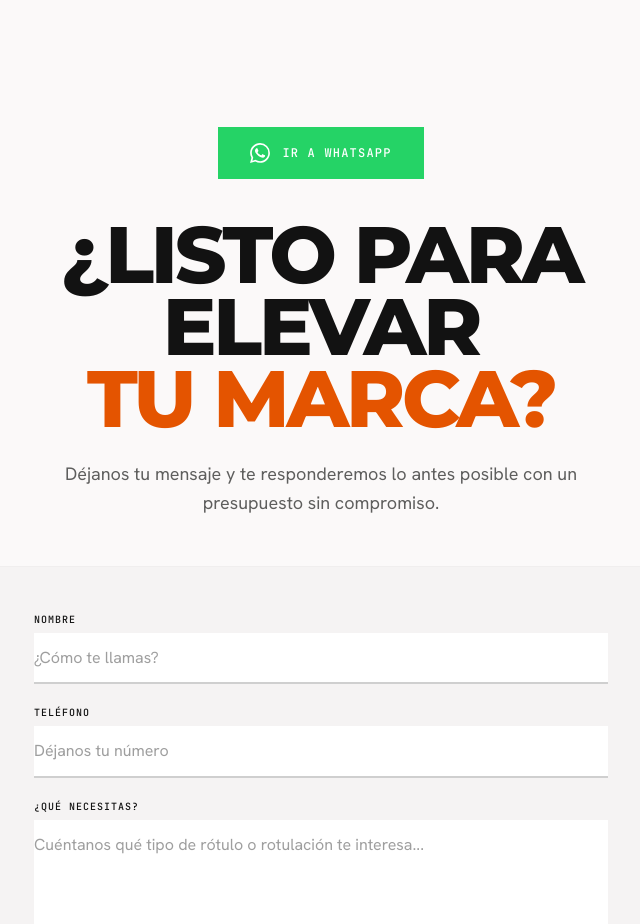
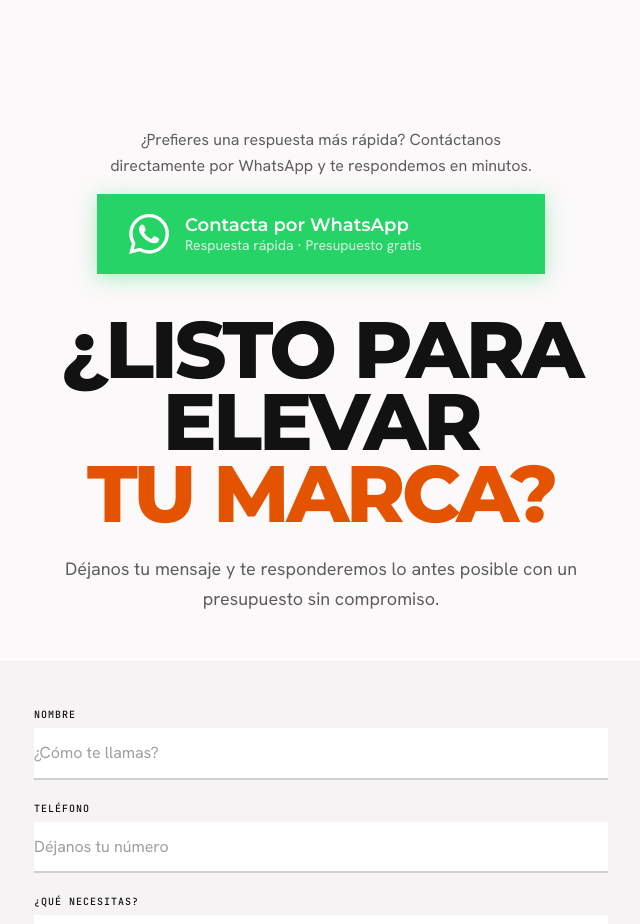
Before and after one commit to elgranjm3000/rotulossalmozora, a Next.js app: page / in a window 1280 px wide. Shown: the part 7960-8884 px from the top of the page, without its empty margins (319-959 px from the left). Built offline with nearby package versions, Linux system fonts and the light colour scheme.

Commit message:
Redesign WhatsApp button above contact form
- Larger prominent button with icon + two-line text
- Descriptive intro text: '¿Prefieres una respuesta más rápida?'
- Green shadow glow for visibility
- Button: Contacta por WhatsApp / Respuesta rápida · Presupuesto gratis

```diff
--- a/components/CTA.tsx
+++ b/components/CTA.tsx
@@ -46,17 +46,32 @@ export function CTA() {
         <div className="max-w-2xl mx-auto">
           {/* Header */}
           <div className="reveal text-center mb-12">
+            <div className="mb-10 max-w-md mx-auto">
+              <p className="font-body text-body-md text-secondary mb-4">
+                ¿Prefieres una respuesta más rápida? Contáctanos directamente por WhatsApp y te respondemos en minutos.
+              </p>
               <a
                 href="https://wa.me/34620049872"
                 target="_blank"
                 rel="noopener noreferrer"
-              className="inline-flex items-center gap-3 mb-10 px-8 py-4 bg-[#25D366] text-white font-mono text-label-md uppercase tracking-widest hover:bg-[#20bd5a] transition-colors"
+                className="flex items-center gap-4 px-8 py-5 bg-[#25D366] text-white hover:bg-[#1fbd5a] transition-all hover:scale-[1.02] active:scale-95"
+                style={{
+                  boxShadow: '0 4px 20px rgba(37, 211, 102, 0.35)',
+                }}
               >
-              <svg viewBox="0 0 24 24" fill="currentColor" className="w-5 h-5" xmlns="http://www.w3.org/2000/svg">
+                <svg viewBox="0 0 24 24" fill="currentColor" className="w-10 h-10 flex-shrink-0" xmlns="http://www.w3.org/2000/svg">
                   <path d="M17.472 14.382c-.297-.149-1.758-.867-2.03-.967-.273-.099-.471-.148-.67.15-.197.297-.767.966-.94 1.164-.173.199-.347.223-.644.075-.297-.15-1.255-.463-2.39-1.475-.883-.788-1.48-1.761-1.653-2.059-.173-.297-.018-.458.13-.606.134-.133.298-.347.446-.52.149-.174.198-.298.298-.497.099-.198.05-.371-.025-.52-.075-.149-.669-1.612-.916-2.207-.242-.579-.487-.5-.669-.51-.173-.008-.371-.01-.57-.01-.198 0-.52.074-.792.372-.272.297-1.04 1.016-1.04 2.479 0 1.462 1.065 2.875 1.213 3.074.149.198 2.096 3.2 5.077 4.487.709.306 1.262.489 1.694.625.712.227 1.36.195 1.871.118.571-.085 1.758-.719 2.006-1.413.248-.694.248-1.289.173-1.413-.074-.124-.272-.198-.57-.347m-5.421 7.403h-.004a9.87 9.87 0 0 1-5.031-1.378l-.361-.214-3.741.982.998-3.648-.235-.374a9.86 9.86 0 0 1-1.51-5.26c.001-5.45 4.436-9.884 9.888-9.884 2.64 0 5.122 1.03 6.988 2.898a9.825 9.825 0 0 1 2.893 6.994c-.003 5.45-4.437 9.884-9.885 9.884m8.413-18.297A11.815 11.815 0 0 0 12.05 0C5.495 0 .16 5.335.157 11.892c0 2.096.547 4.142 1.588 5.945L.057 24l6.305-1.654a11.882 11.882 0 0 0 5.683 1.448h.005c6.554 0 11.89-5.335 11.893-11.893a11.821 11.821 0 0 0-3.48-8.413z" />
                 </svg>
-              <span>Ir a WhatsApp</span>
+                <div className="text-left">
+                  <span className="block font-display font-semibold text-lg leading-tight">
+                    Contacta por WhatsApp
+                  </span>
+                  <span className="block font-body text-sm text-white/80 leading-tight">
+                    Respuesta rápida · Presupuesto gratis
+                  </span>
+                </div>
               </a>
+            </div>
             <h2 className="font-display font-display-lg text-headline-xl sm:text-headline-lg lg:text-display-xl text-primary mb-6 uppercase leading-tight tracking-tight">
               ¿Listo para elevar<br />
               <span className="text-accent">tu marca?</span>
```
Lines whose indentation alone changed are shown as unchanged.
